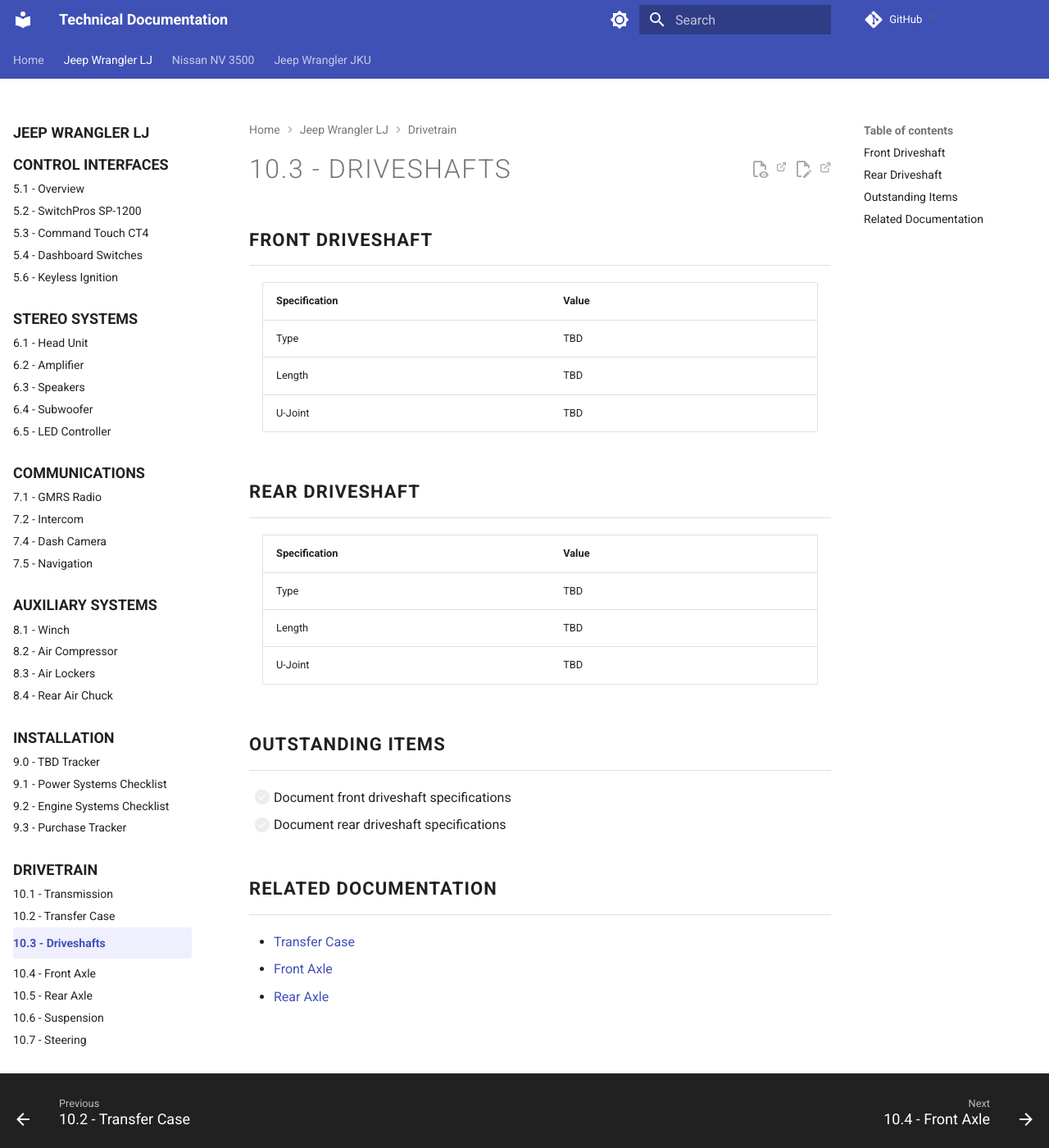
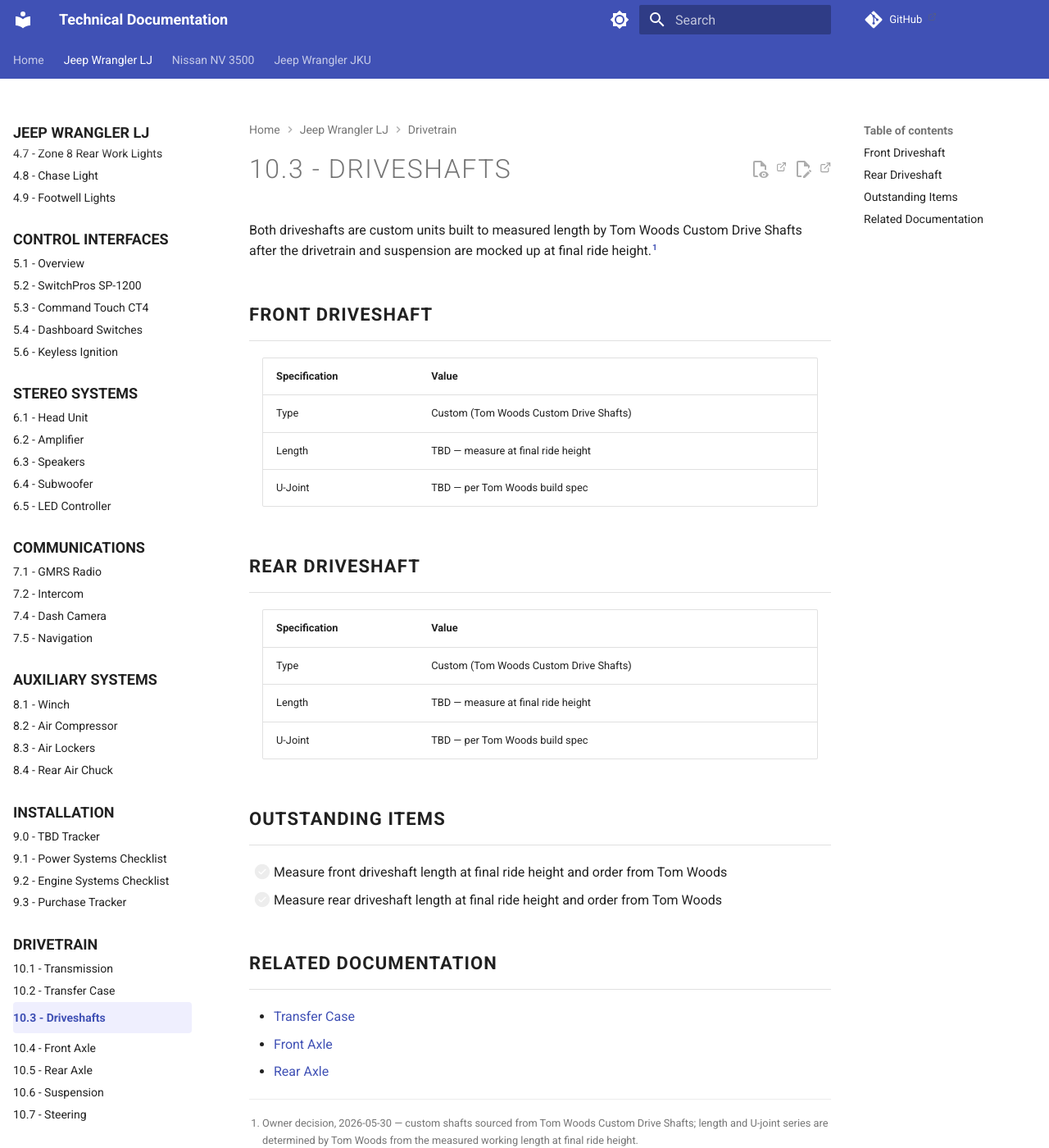
Before and after one commit to sob/drawings, an MkDocs documentation site: the page built from docs/jeep_lj/10-drivetrain/03-driveshafts.md, in a window 1280 px wide and 1400 px high. Shown: the whole window at 82% size. Built offline with MkDocs 1.6.1 and Material for MkDocs 9.7.7, drawn with Linux system fonts in a browser that asks for light colours; comment, search, counter and statistics services are not loaded.

Commit message:
docs(lj): driveshafts = custom Tom Woods (length measured at ride height)
Vendor/type decided per owner; front and rear are custom Tom Woods units
built to measured working length at final ride height. Length and U-joint
series remain build-time measurements. Updated driveshaft doc, drivetrain
index, and reframed the two tracker entries accordingly.

```diff
--- a/docs/jeep_lj/10-drivetrain/03-driveshafts.md
+++ b/docs/jeep_lj/10-drivetrain/03-driveshafts.md
@@ -1,25 +1,29 @@
 # 10.3 - Driveshafts
+
+Both driveshafts are custom units built to measured length by Tom Woods Custom Drive Shafts after the drivetrain and suspension are mocked up at final ride height.[^driveshaft-vendor]
 
 ## Front Driveshaft
 
 | Specification | Value |
 | :------------ | :---- |
-| Type | TBD |
-| Length | TBD |
-| U-Joint | TBD |
+| Type | Custom (Tom Woods Custom Drive Shafts) |
+| Length | TBD — measure at final ride height |
+| U-Joint | TBD — per Tom Woods build spec |
 
 ## Rear Driveshaft
 
 | Specification | Value |
 | :------------ | :---- |
-| Type | TBD |
-| Length | TBD |
-| U-Joint | TBD |
+| Type | Custom (Tom Woods Custom Drive Shafts) |
+| Length | TBD — measure at final ride height |
+| U-Joint | TBD — per Tom Woods build spec |
 
 ## Outstanding Items
 
-- [ ] Document front driveshaft specifications
-- [ ] Document rear driveshaft specifications
+- [ ] Measure front driveshaft length at final ride height and order from Tom Woods
+- [ ] Measure rear driveshaft length at final ride height and order from Tom Woods
+
+[^driveshaft-vendor]: Owner decision, 2026-05-30 — custom shafts sourced from Tom Woods Custom Drive Shafts; length and U-joint series are determined by Tom Woods from the measured working length at final ride height.
 
 ## Related Documentation
 
```
Also changed, not shown: docs/jeep_lj/09-installation/00-tbd-tracker.md (+2 -2 lines), docs/jeep_lj/10-drivetrain/index.md (+2 -2 lines).
